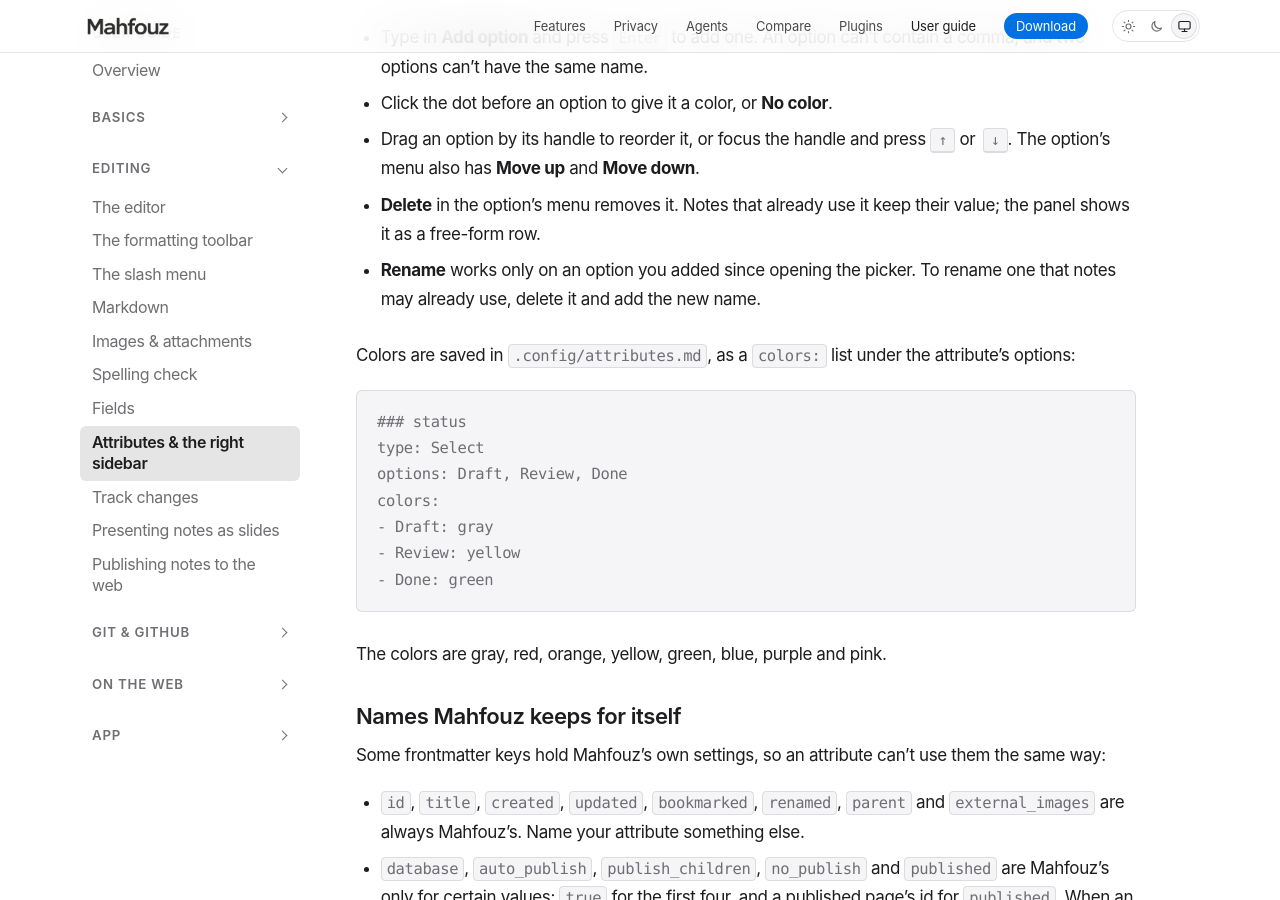
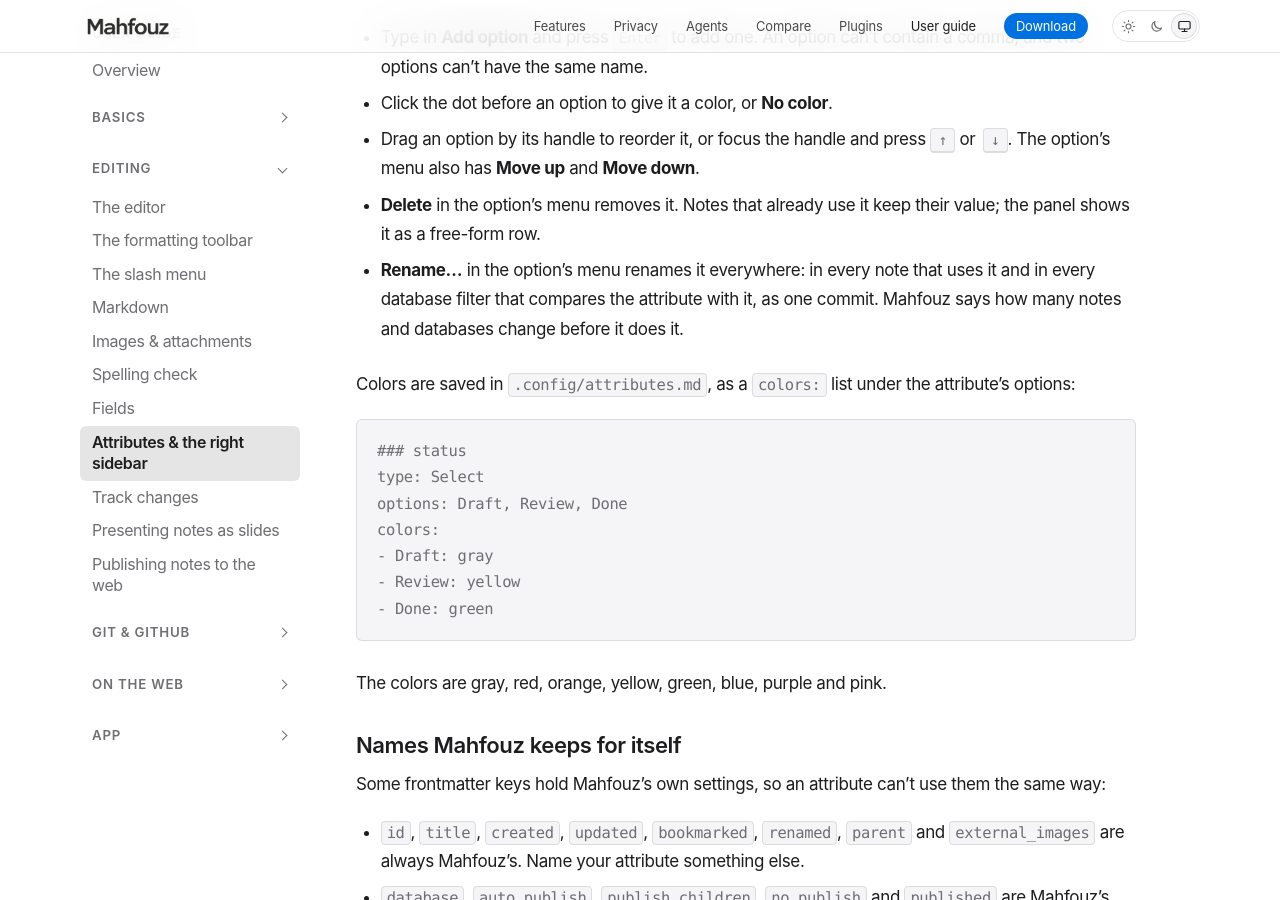
Before and after one commit to mahfouz-app/docs, a Jekyll site: the page built from guide/attributes.md, in a window 1280 px wide and 900 px high, scrolled down 2572 px. Built offline with Jekyll 4.4.1, drawn with Linux system fonts in a browser that asks for light colours.

Commit message:
guide: renaming an option renames it everywhere
Co-Authored-By: Claude Opus 5.5 <noreply@anthropic.com>

```diff
--- a/guide/attributes.md
+++ b/guide/attributes.md
@@ -109,9 +109,10 @@ column header's menu.
   up** and **Move down**.
 - **Delete** in the option's menu removes it. Notes that already use it
   keep their value; the panel shows it as a free-form row.
-- **Rename** works only on an option you added since opening the picker.
-  To rename one that notes may already use, delete it and add the new
-  name.
+- **Rename…** in the option's menu renames it everywhere: in every note
+  that uses it and in every database filter that compares the attribute
+  with it, as one commit. Mahfouz says how many notes and databases change
+  before it does it.
 
 Colors are saved in `.config/attributes.md`, as a `colors:` list under the
 attribute's options:
```
